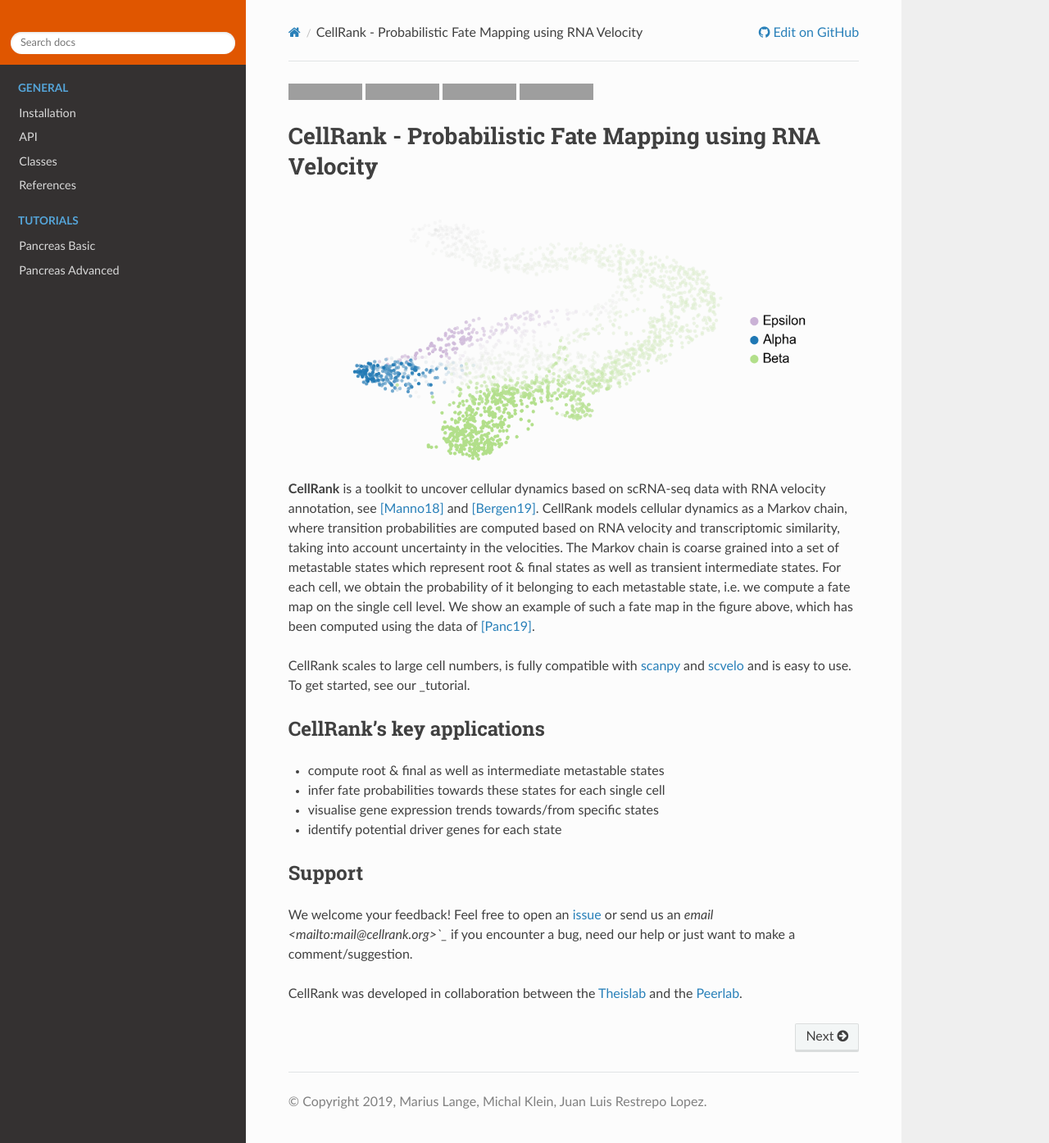
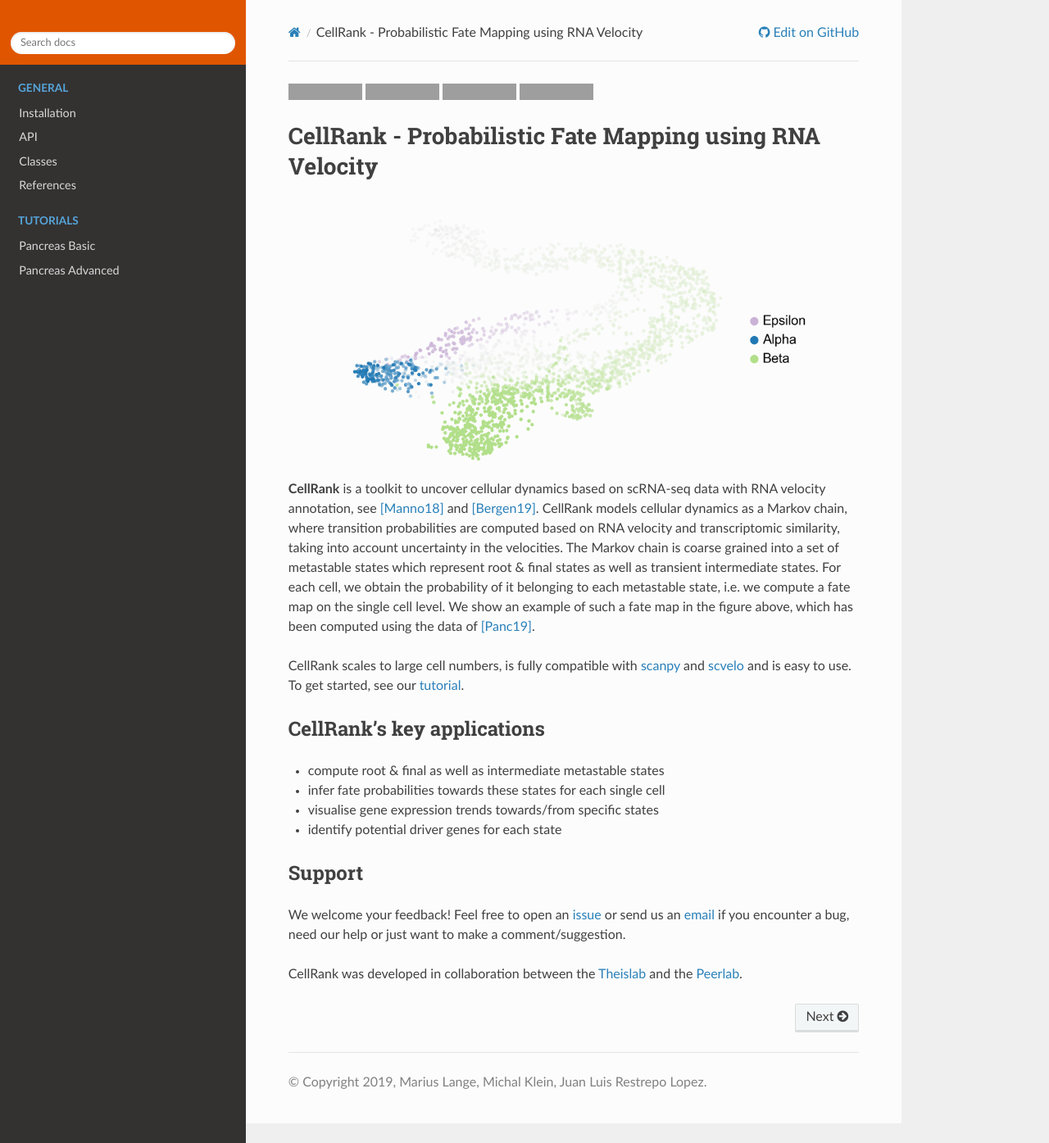
Before and after one commit to theislab/cellrank, a Sphinx documentation site: the page built from docs/source/index.rst, in a window 1280 px wide and 1395 px high. Shown: the whole window at 82% size. Built offline with Sphinx 7.4.7 and the Read the Docs theme 2.0.0, drawn with Linux system fonts in a browser that asks for light colours; grey boxes are pictures that could not be loaded.

Commit message:
Update index

```diff
--- a/docs/source/index.rst
+++ b/docs/source/index.rst
@@ -17,7 +17,7 @@
 map in the figure above, which has been computed using the data of [Panc19]_.
 
 CellRank scales to large cell numbers, is fully compatible with `scanpy`_ and `scvelo`_ and is easy
-to use. To get started, see our _tutorial.
+to use. To get started, see our `tutorial`_.
 
 CellRank's key applications
 ^^^^^^^^^^^^^^^^^^^^^^^^^
@@ -29,7 +29,7 @@
 Support
 ^^^^^^^^^^^^^^^^^^^^^^^^^
 We welcome your feedback! Feel free to open an `issue <https://github.com/theislab/cellrank/issues/new>`_
-or send us an `email <mailto:mail@cellrank.org>`_` if you encounter a bug, need our help or just want to make a
+or send us an `email <mailto:mail@cellrank.org>`_ if you encounter a bug, need our help or just want to make a
 comment/suggestion.
 
 CellRank was developed in collaboration between the `Theislab`_ and the `Peerlab`_.
```
